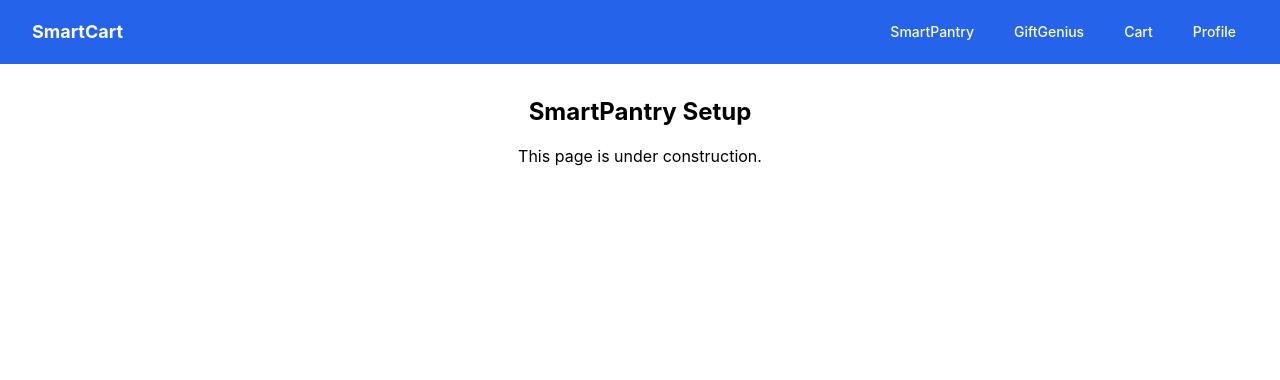
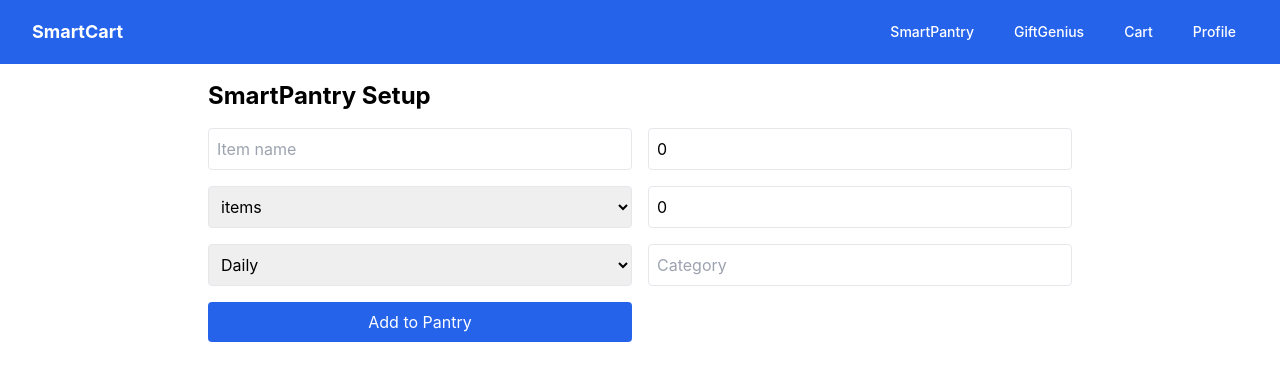
Before and after one commit to tchawla827/walmart-home-hub, a React (Create React App) app in the folder frontend/: page /pantry/setup in a window 1280 px wide. Shown: the top 380 px of the page. Built offline with nearby package versions, Linux system fonts and the light colour scheme.

Commit message:
Add SmartPantry setup page

```diff
--- a/frontend/src/App.tsx
+++ b/frontend/src/App.tsx
@@ -6,6 +6,7 @@ import Placeholder from './pages/Placeholder';
 import ProductSearch from './pages/ProductSearch';
 import ProductDetail from './pages/ProductDetail';
 import CartPage from './pages/CartPage';
+import PantrySetup from './pages/PantrySetup';
 import { CartProvider } from './context/CartContext';
 
 const App: React.FC = () => {
@@ -18,7 +19,7 @@ const App: React.FC = () => {
           <Route path="/search" element={<ProductSearch />} />
           <Route path="/products" element={<ProductSearch />} />
           <Route path="/product/:id" element={<ProductDetail />} />
-          <Route path="/pantry/setup" element={<Placeholder title="SmartPantry Setup" />} />
+          <Route path="/pantry/setup" element={<PantrySetup />} />
           <Route path="/gift" element={<Placeholder title="GiftGenius" />} />
           <Route path="/cart" element={<CartPage />} />
           <Route path="/profile" element={<Placeholder title="Profile" />} />
--- /dev/null
+++ b/frontend/src/pages/PantrySetup.tsx
@@ -0,0 +1,220 @@
+import React, { useState, useEffect } from 'react';
+
+export interface PantryItem {
+  id: number;
+  name: string;
+  quantity: number;
+  unit: string;
+  rate: number;
+  frequency: 'daily' | 'weekly';
+  category: string;
+}
+
+const units = ['g', 'kg', 'ml', 'L', 'items'];
+
+const PantrySetup: React.FC = () => {
+  const [items, setItems] = useState<PantryItem[]>([]);
+
+  const [name, setName] = useState('');
+  const [quantity, setQuantity] = useState<number>(0);
+  const [unit, setUnit] = useState('items');
+  const [rate, setRate] = useState<number>(0);
+  const [frequency, setFrequency] = useState<'daily' | 'weekly'>('daily');
+  const [category, setCategory] = useState('');
+
+  useEffect(() => {
+    if (items.length) {
+      console.log('Current pantry items:', items);
+    }
+  }, [items]);
+
+  const handleAddItem = () => {
+    if (!name || quantity <= 0) return;
+    const newItem: PantryItem = {
+      id: Date.now(),
+      name,
+      quantity,
+      unit,
+      rate,
+      frequency,
+      category,
+    };
+    setItems((prev) => [...prev, newItem]);
+    setName('');
+    setQuantity(0);
+    setUnit('items');
+    setRate(0);
+    setFrequency('daily');
+    setCategory('');
+  };
+
+  const handleItemChange = (
+    id: number,
+    field: keyof PantryItem,
+    value: string | number
+  ) => {
+    setItems((prev) =>
+      prev.map((item) =>
+        item.id === id ? { ...item, [field]: value } : item
+      )
+    );
+  };
+
+  const handleRemove = (id: number) => {
+    setItems((prev) => prev.filter((item) => item.id !== id));
+  };
+
+  return (
+    <div className="max-w-4xl mx-auto p-4">
+      <h1 className="text-2xl font-bold mb-4">SmartPantry Setup</h1>
+      <div className="mb-6 grid grid-cols-1 sm:grid-cols-2 gap-4">
+        <input
+          type="text"
+          placeholder="Item name"
+          value={name}
+          onChange={(e) => setName(e.target.value)}
+          className="border p-2 rounded"
+        />
+        <input
+          type="number"
+          placeholder="Quantity"
+          value={quantity}
+          onChange={(e) => setQuantity(parseFloat(e.target.value))}
+          className="border p-2 rounded"
+        />
+        <select
+          value={unit}
+          onChange={(e) => setUnit(e.target.value)}
+          className="border p-2 rounded"
+        >
+          {units.map((u) => (
+            <option key={u} value={u}>
+              {u}
+            </option>
+          ))}
+        </select>
+        <input
+          type="number"
+          placeholder="Consumption rate"
+          value={rate}
+          onChange={(e) => setRate(parseFloat(e.target.value))}
+          className="border p-2 rounded"
+        />
+        <select
+          value={frequency}
+          onChange={(e) =>
+            setFrequency(e.target.value as 'daily' | 'weekly')
+          }
+          className="border p-2 rounded"
+        >
+          <option value="daily">Daily</option>
+          <option value="weekly">Weekly</option>
+        </select>
+        <input
+          type="text"
+          placeholder="Category"
+          value={category}
+          onChange={(e) => setCategory(e.target.value)}
+          className="border p-2 rounded"
+        />
+        <button
+          onClick={handleAddItem}
+          className="bg-blue-600 text-white px-4 py-2 rounded hover:bg-blue-700"
+        >
+          Add to Pantry
+        </button>
+      </div>
+
+      {items.length > 0 && (
+        <table className="min-w-full text-sm">
+          <thead>
+            <tr className="border-b">
+              <th className="text-left p-2">Item Name</th>
+              <th className="text-left p-2">Qty Remaining</th>
+              <th className="text-left p-2">Rate</th>
+              <th className="text-left p-2">Unit</th>
+              <th className="text-left p-2">Frequency</th>
+              <th className="p-2">Remove</th>
+            </tr>
+          </thead>
+          <tbody>
+            {items.map((item) => (
+              <tr key={item.id} className="border-b">
+                <td className="p-2">{item.name}</td>
+                <td className="p-2">
+                  <input
+                    type="number"
+                    className="border p-1 rounded w-24"
+                    value={item.quantity}
+                    onChange={(e) =>
+                      handleItemChange(
+                        item.id,
+                        'quantity',
+                        parseFloat(e.target.value)
+                      )
+                    }
+                  />
+                </td>
+                <td className="p-2">
+                  <input
+                    type="number"
+                    className="border p-1 rounded w-20"
+                    value={item.rate}
+                    onChange={(e) =>
+                      handleItemChange(
+                        item.id,
+                        'rate',
+                        parseFloat(e.target.value)
+                      )
+                    }
+                  />
+                </td>
+                <td className="p-2">
+                  <select
+                    value={item.unit}
+                    onChange={(e) =>
+                      handleItemChange(item.id, 'unit', e.target.value)
+                    }
+                    className="border p-1 rounded"
+                  >
+                    {units.map((u) => (
+                      <option key={u} value={u}>
+                        {u}
+                      </option>
+                    ))}
+                  </select>
+                </td>
+                <td className="p-2">
+                  <select
+                    value={item.frequency}
+                    onChange={(e) =>
+                      handleItemChange(
+                        item.id,
+                        'frequency',
+                        e.target.value as 'daily' | 'weekly'
+                      )
+                    }
+                    className="border p-1 rounded"
+                  >
+                    <option value="daily">Daily</option>
+                    <option value="weekly">Weekly</option>
+                  </select>
+                </td>
+                <td className="p-2 text-center">
+                  <button
+                    onClick={() => handleRemove(item.id)}
+                    className="bg-red-500 text-white px-2 py-1 rounded"
+                  >
+                    Remove
+                  </button>
+                </td>
+              </tr>
+            ))}
+          </tbody>
+        </table>
+      )}
+    </div>
+  );
+};
+
+export default PantrySetup;
```
